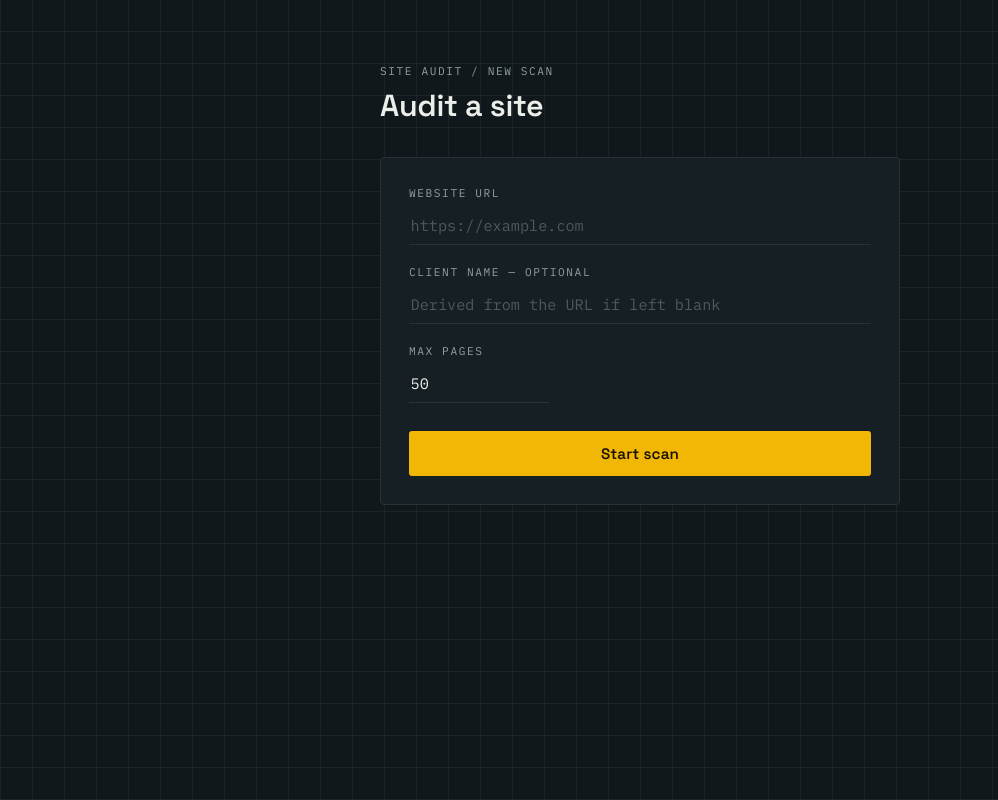
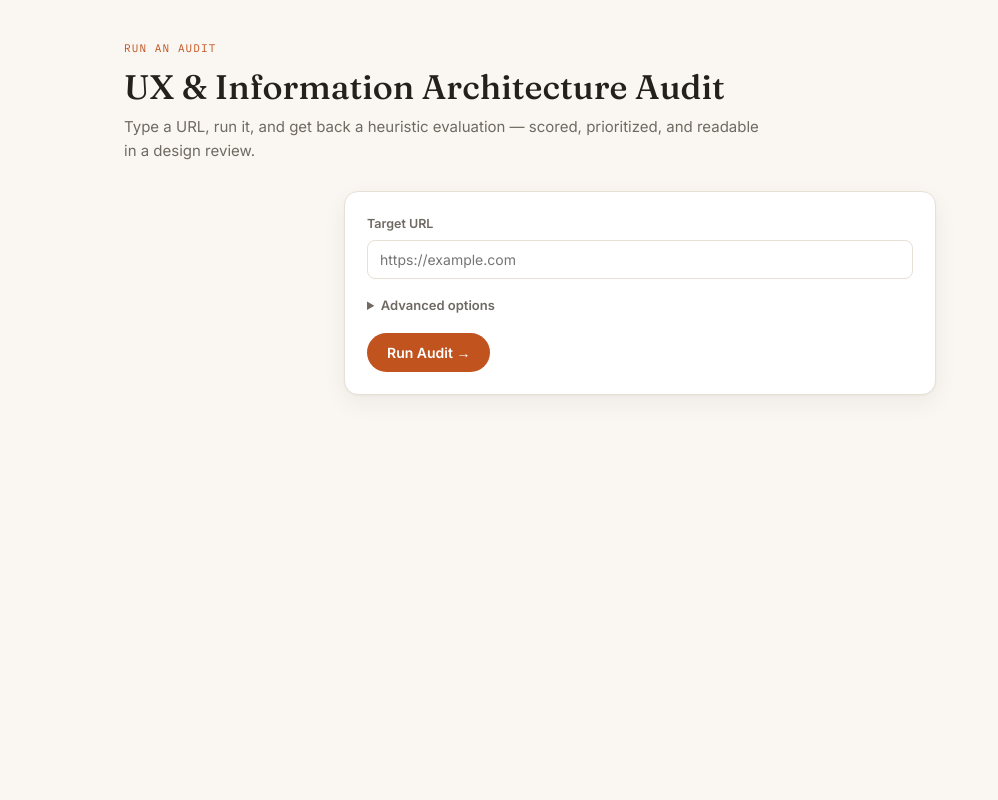
Before and after one commit to girishjain13/uxaudit-vercel, a Next.js app: page / in a window 1280 px wide. Shown: the whole page, without its empty margins (0-998 px from the left). Built offline with nearby package versions, Linux system fonts and the light colour scheme.

Commit message:
Restyle UI to match ux-audit-lite's Studio design system

```diff
--- a/app/api/crawl/page/route.ts
+++ b/app/api/crawl/page/route.ts
@@ -148,7 +148,7 @@ async function handler(req: NextRequest) {
     console.error(`[crawl/page] audit=${auditId} url=${url} depth=${depth}:`, err);
 
     try {
-      await db.insert(pages).values({ auditId, url, depth, error: message });
+      await db.insert(pages).values({ auditId, url, depth, error: message.slice(0, 2000) });
     } catch {
       // best-effort — don't let a failed error-log write mask the real error
     }
--- a/app/globals.css
+++ b/app/globals.css
@@ -1,212 +1,270 @@
+/* ===========================================================
+   Design tokens — "Studio": a heuristic-evaluation deliverable,
+   not an engineering dashboard. Warm paper, editorial serif
+   headings, one confident accent color, generous whitespace.
+   Ported from the ux-audit-lite reference to keep this tool's
+   look consistent with that report format.
+   =========================================================== */
 :root {
-  --ink-bg: #10181c;
-  --ink-bg-raised: #161f24;
-  --paper: #eceee9;
-  --paper-dim: #8fa0a3;
-  --grid-line: rgba(236, 238, 233, 0.055);
-  --border: #26333a;
-  --border-bright: #3a4a52;
-  --signal-amber: #f2b705;
-  --signal-teal: #3fd6c0;
-  --signal-coral: #e8604c;
+  --paper: #faf7f2;
+  --surface: #ffffff;
+  --surface-2: #f3eee6;
+  --line: #e7e0d4;
+  --ink: #24211d;
+  --ink-dim: #6e6a62;
+  --ink-faint: #9a958a;
 
-  --font-display: var(--font-space-grotesk), "Space Grotesk", system-ui, sans-serif;
-  --font-body: var(--font-plex-sans), "IBM Plex Sans", system-ui, sans-serif;
-  --font-mono: var(--font-plex-mono), "IBM Plex Mono", ui-monospace, monospace;
+  --accent: #c1531f; /* clay / terracotta */
+  --accent-ink: #ffffff;
+  --sage: #4f7a5c; /* strong / clean */
+  --amber: #b8862b; /* needs improvement */
+  --coral: #b23a34; /* critical */
+
+  --radius: 14px;
+  --radius-sm: 8px;
+  --shadow: 0 1px 2px rgba(36, 33, 29, 0.04), 0 8px 24px rgba(36, 33, 29, 0.06);
+
+  --font-display: var(--font-fraunces), "Fraunces", "Iowan Old Style", Georgia, serif;
+  --font-body: var(--font-inter), "Inter", -apple-system, sans-serif;
+  --font-mono: var(--font-plex-mono), "IBM Plex Mono", monospace;
 }
 
 * {
   box-sizing: border-box;
 }
+html {
+  scroll-behavior: smooth;
+}
 
-html,
 body {
-  padding: 0;
   margin: 0;
-  background: var(--ink-bg);
-  color: var(--paper);
+  background: var(--paper);
+  color: var(--ink);
   font-family: var(--font-body);
+  font-size: 15.5px;
+  line-height: 1.6;
   min-height: 100vh;
 }
 
-body {
-  background-image:
-    repeating-linear-gradient(0deg, var(--grid-line) 0px, var(--grid-line) 1px, transparent 1px, transparent 32px),
-    repeating-linear-gradient(90deg, var(--grid-line) 0px, var(--grid-line) 1px, transparent 1px, transparent 32px);
+a {
+  color: var(--accent);
+  text-decoration: none;
+}
+a:hover {
+  text-decoration: underline;
+}
+::selection {
+  background: var(--accent);
+  color: #fff;
 }
 
-a {
-  color: var(--signal-teal);
+h1, h2, h3 {
+  font-family: var(--font-display);
+  font-weight: 500;
+  margin: 0;
 }
 
-.eyebrow {
+/* ---- masthead ---- */
+.masthead {
+  padding: 40px 24px 28px;
+  max-width: 1080px;
+  margin: 0 auto;
+}
+.masthead .kicker {
   font-family: var(--font-mono);
-  font-size: 0.7rem;
-  letter-spacing: 0.14em;
+  font-size: 11px;
+  letter-spacing: 0.1em;
   text-transform: uppercase;
-  color: var(--paper-dim);
+  color: var(--accent);
+  margin-bottom: 10px;
+}
+.masthead h1 {
+  font-size: 34px;
+  line-height: 1.15;
+  color: var(--ink);
+}
+.masthead .sub {
+  color: var(--ink-dim);
+  margin-top: 8px;
+  font-size: 15px;
+  max-width: 640px;
 }
 
-.field {
-  display: flex;
-  flex-direction: column;
-  gap: 0.4rem;
+.wrap {
+  max-width: 640px;
+  margin: 0 auto;
+  padding: 0 24px 72px;
 }
 
-.field-input {
-  font-family: var(--font-mono);
-  font-size: 0.95rem;
-  background: transparent;
-  color: var(--paper);
-  border: none;
-  border-bottom: 1px solid var(--border);
-  padding: 0.55rem 0.1rem;
-  outline: none;
-  transition: border-color 0.15s ease;
+.section {
+  margin-bottom: 36px;
+}
+.section-head {
+  margin-bottom: 16px;
+}
+.section-head h2 {
+  font-size: 22px;
 }
 
-.field-input:focus-visible {
-  border-bottom-color: var(--signal-amber);
-  outline: 2px solid var(--signal-amber);
-  outline-offset: 2px;
+.card {
+  background: var(--surface);
+  border: 1px solid var(--line);
+  border-radius: var(--radius);
+  box-shadow: var(--shadow);
+  padding: 22px;
+}
+.card + .card {
+  margin-top: 14px;
 }
 
-.field-input::placeholder {
-  color: #4a5a60;
+/* ---- buttons / forms ---- */
+.btn {
+  font-family: var(--font-body);
+  font-size: 14px;
+  font-weight: 600;
+  background: var(--accent);
+  color: #fff;
+  border: none;
+  padding: 11px 20px;
+  border-radius: 999px;
+  cursor: pointer;
+  transition: opacity 0.15s ease;
+  display: inline-block;
+}
+.btn:hover {
+  opacity: 0.88;
+  text-decoration: none;
+}
+.btn.secondary {
+  background: transparent;
+  color: var(--ink);
+  border: 1px solid var(--line);
+}
+.btn:disabled {
+  opacity: 0.4;
+  cursor: not-allowed;
 }
 
-.btn-primary {
-  font-family: var(--font-display);
+input[type="text"],
+input[type="number"],
+input[type="url"] {
+  background: var(--surface);
+  border: 1px solid var(--line);
+  color: var(--ink);
+  font-family: var(--font-body);
+  font-size: 14px;
+  padding: 10px 12px;
+  border-radius: var(--radius-sm);
+  width: 100%;
+}
+input:focus {
+  outline: 2px solid var(--accent);
+  outline-offset: 1px;
+}
+label.field-label {
+  font-size: 12.5px;
   font-weight: 600;
-  font-size: 0.95rem;
-  letter-spacing: 0.01em;
-  background: var(--signal-amber);
-  color: #1a1300;
-  border: none;
-  border-radius: 3px;
-  padding: 0.8rem 1.2rem;
-  cursor: pointer;
-  transition: filter 0.15s ease, transform 0.05s ease;
+  color: var(--ink-dim);
+  display: block;
+  margin-bottom: 6px;
+}
+.field {
+  margin-bottom: 16px;
+}
+.field-row {
+  display: grid;
+  grid-template-columns: 1fr 1fr 1fr;
+  gap: 16px;
+}
+.checkline {
+  display: flex;
+  align-items: center;
+  gap: 8px;
+  font-size: 13.5px;
+  color: var(--ink-dim);
+}
+.small-dim {
+  color: var(--ink-faint);
+  font-size: 12.5px;
 }
 
-.btn-primary:hover:not(:disabled) {
-  filter: brightness(1.08);
+details summary {
+  cursor: pointer;
+  font-size: 13px;
+  color: var(--ink-dim);
+  font-weight: 600;
 }
 
-.btn-primary:active:not(:disabled) {
-  transform: translateY(1px);
+/* ---- progress dashboard ---- */
+.progress-outer {
+  height: 8px;
+  background: var(--surface-2);
+  border-radius: 4px;
+  overflow: hidden;
 }
-
-.btn-primary:disabled {
-  background: var(--border-bright);
-  color: var(--paper-dim);
-  cursor: default;
+.progress-inner {
+  height: 100%;
+  background: var(--accent);
+  transition: width 0.3s ease;
 }
-
-.btn-primary:focus-visible {
-  outline: 2px solid var(--signal-amber);
-  outline-offset: 3px;
+.progress-inner.indeterminate {
+  width: 40% !important;
+  animation: indeterminate-sweep 1.4s ease-in-out infinite;
 }
-
-.btn-secondary {
-  font-family: var(--font-mono);
-  font-size: 0.85rem;
-  background: transparent;
-  color: var(--paper);
-  border: 1px solid var(--border-bright);
-  border-radius: 3px;
-  padding: 0.55rem 0.9rem;
-  cursor: pointer;
-}
-
-.btn-secondary:hover {
-  border-color: var(--paper-dim);
-}
-
-.panel {
-  background: var(--ink-bg-raised);
-  border: 1px solid var(--border);
-  border-radius: 4px;
-}
-
-.status-badge {
-  font-family: var(--font-mono);
-  font-size: 0.75rem;
-  letter-spacing: 0.08em;
-  text-transform: uppercase;
-  padding: 0.2rem 0.5rem;
-  border-radius: 2px;
-  border: 1px solid currentColor;
-}
-
-.status-badge--amber {
-  color: var(--signal-amber);
-}
-.status-badge--teal {
-  color: var(--signal-teal);
-}
-.status-badge--coral {
-  color: var(--signal-coral);
-}
-
-.scan-line-track {
-  position: relative;
-  height: 2px;
-  background: var(--border);
-  overflow: hidden;
-  border-radius: 2px;
-}
-
-.scan-line-track__fill {
-  position: absolute;
-  inset: 0;
-  background: var(--signal-teal);
-}
-
-.scan-line-track__sweep {
-  position: absolute;
-  top: 0;
-  left: -30%;
-  width: 30%;
-  height: 100%;
-  background: var(--signal-amber);
-  animation: sweep 1.6s ease-in-out infinite;
-}
-
-@keyframes sweep {
+@keyframes indeterminate-sweep {
   0% {
-    left: -30%;
+    margin-left: -40%;
   }
   100% {
-    left: 100%;
+    margin-left: 100%;
   }
 }
-
 @media (prefers-reduced-motion: reduce) {
-  .scan-line-track__sweep {
+  .progress-inner.indeterminate {
     animation: none;
-    left: 0;
-    width: 100%;
+    margin-left: 0;
+    width: 100% !important;
     opacity: 0.5;
   }
 }
 
+.stat-row {
+  display: grid;
+  grid-template-columns: repeat(2, 1fr);
+  gap: 14px;
+  margin: 16px 0;
+}
 .stat {
-  display: flex;
-  flex-direction: column;
-  gap: 0.15rem;
+  text-align: center;
+  border: 1px solid var(--line);
+  border-radius: var(--radius);
+  padding: 14px;
+  background: var(--surface);
+}
+.stat .v {
+  font-family: var(--font-display);
+  font-size: 24px;
+}
+.stat .l {
+  font-size: 11px;
+  color: var(--ink-faint);
+  text-transform: uppercase;
+  letter-spacing: 0.05em;
+  margin-top: 2px;
 }
 
-.stat-value {
+.badge-status {
+  display: inline-block;
   font-family: var(--font-mono);
-  font-size: 1.4rem;
-  color: var(--paper);
+  font-size: 11px;
+  padding: 6px 14px;
+  background: var(--accent);
+  color: #fff;
+  border-radius: 999px;
 }
-
-.stat-label {
-  font-family: var(--font-mono);
-  font-size: 0.68rem;
-  letter-spacing: 0.1em;
-  text-transform: uppercase;
-  color: var(--paper-dim);
+.badge-status.done {
+  background: var(--sage);
 }
+.badge-status.failed {
+  background: var(--coral);
+}
--- a/app/layout.tsx
+++ b/app/layout.tsx
@@ -1,16 +1,16 @@
-import { IBM_Plex_Mono, IBM_Plex_Sans, Space_Grotesk } from "next/font/google";
+import { Fraunces, IBM_Plex_Mono, Inter } from "next/font/google";
 import "./globals.css";
 
-const spaceGrotesk = Space_Grotesk({
+const fraunces = Fraunces({
   subsets: ["latin"],
-  variable: "--font-space-grotesk",
-  weight: ["500", "600", "700"],
+  variable: "--font-fraunces",
+  weight: ["400", "500", "600"],
 });
 
-const plexSans = IBM_Plex_Sans({
+const inter = Inter({
   subsets: ["latin"],
-  variable: "--font-plex-sans",
-  weight: ["400", "500"],
+  variable: "--font-inter",
+  weight: ["400", "500", "600", "700"],
 });
 
 const plexMono = IBM_Plex_Mono({
@@ -20,13 +20,13 @@ const plexMono = IBM_Plex_Mono({
 });
 
 export const metadata = {
-  title: "UX Audit Crawler",
-  description: "Website audit crawler — enter a URL to start a scan.",
+  title: "UX & IA Audit Tool",
+  description: "Type a URL, run it, and get back a heuristic evaluation of the site.",
 };
 
 export default function RootLayout({ children }: { children: React.ReactNode }) {
   return (
-    <html lang="en" className={`${spaceGrotesk.variable} ${plexSans.variable} ${plexMono.variable}`}>
+    <html lang="en" className={`${fraunces.variable} ${inter.variable} ${plexMono.variable}`}>
       <body>{children}</body>
     </html>
   );
--- a/app/page.tsx
+++ b/app/page.tsx
@@ -6,7 +6,11 @@ import { AuditStatusPanel } from "./components/AuditStatusPanel";
 export default function Home() {
   const [startUrl, setStartUrl] = useState("");
   const [clientName, setClientName] = useState("");
-  const [maxPages, setMaxPages] = useState(50);
+  const [maxPages, setMaxPages] = useState(500);
+  const [maxDepth, setMaxDepth] = useState(12);
+  const [maxConcurrency, setMaxConcurrency] = useState(4);
+  const [respectRobots, setRespectRobots] = useState(true);
+  const [clientStatedPageCount, setClientStatedPageCount] = useState("");
   const [submitting, setSubmitting] = useState(false);
   const [submitError, setSubmitError] = useState<string | null>(null);
   const [activeAuditId, setActiveAuditId] = useState<string | null>(null);
@@ -23,6 +27,10 @@ export default function Home() {
           startUrl,
           clientName: clientName.trim() || new URL(startUrl).hostname,
           maxPages,
+          maxDepth,
+          maxConcurrency,
+          respectRobots,
+          ...(clientStatedPageCount ? { clientStatedPageCount: Number(clientStatedPageCount) } : {}),
         }),
       });
       const text = await res.text();
@@ -41,105 +49,133 @@ export default function Home() {
   }
 
   return (
-    <main
-      style={{
-        minHeight: "100vh",
-        display: "flex",
-        alignItems: "flex-start",
-        justifyContent: "center",
-        padding: "4rem 1.5rem",
-      }}
-    >
-      <div style={{ width: "100%", maxWidth: 520 }}>
-        <div style={{ marginBottom: "2rem" }}>
-          <div className="eyebrow" style={{ marginBottom: "0.5rem" }}>
-            Site Audit / New Scan
+    <>
+      <div className="masthead">
+        <div className="kicker">Run an Audit</div>
+        <h1>UX &amp; Information Architecture Audit</h1>
+        <div className="sub">
+          Type a URL, run it, and get back a heuristic evaluation — scored, prioritized, and readable in a design
+          review.
         </div>
-          <h1
-            style={{
-              fontFamily: "var(--font-display)",
-              fontSize: "1.9rem",
-              fontWeight: 600,
-              margin: 0,
-              letterSpacing: "-0.01em",
-            }}
-          >
-            Audit a site
-          </h1>
       </div>
 
+      <div className="wrap">
         {!activeAuditId ? (
-          <form
-            onSubmit={handleSubmit}
-            className="panel"
-            style={{ padding: "1.75rem", display: "flex", flexDirection: "column", gap: "1.25rem" }}
-          >
+          <div className="section">
+            <div className="card">
+              <form onSubmit={handleSubmit}>
                 <div className="field">
-              <label className="eyebrow" htmlFor="startUrl">
-                Website URL
+                  <label className="field-label" htmlFor="start_url">
+                    Target URL
                   </label>
                   <input
-                id="startUrl"
+                    id="start_url"
                     type="url"
                     required
                     placeholder="https://example.com"
                     value={startUrl}
                     onChange={(e) => setStartUrl(e.target.value)}
-                className="field-input"
                   />
                 </div>
 
+                <details style={{ marginBottom: 18 }}>
+                  <summary>Advanced options</summary>
+                  <div className="field-row" style={{ marginTop: 14 }}>
                     <div className="field">
-              <label className="eyebrow" htmlFor="clientName">
-                Client name — optional
+                      <label className="field-label" htmlFor="max_pages">
+                        Max Pages (cap 5000)
                       </label>
                       <input
-                id="clientName"
-                type="text"
-                placeholder="Derived from the URL if left blank"
-                value={clientName}
-                onChange={(e) => setClientName(e.target.value)}
-                className="field-input"
-              />
-            </div>
-
-            <div className="field">
-              <label className="eyebrow" htmlFor="maxPages">
-                Max pages
-              </label>
-              <input
-                id="maxPages"
+                        id="max_pages"
                         type="number"
                         min={1}
                         max={5000}
                         value={maxPages}
                         onChange={(e) => setMaxPages(Number(e.target.value))}
-                className="field-input"
-                style={{ maxWidth: 140 }}
+                      />
+                    </div>
+                    <div className="field">
+                      <label className="field-label" htmlFor="max_depth">
+                        Max Crawl Depth
+                      </label>
+                      <input
+                        id="max_depth"
+                        type="number"
+                        min={1}
+                        max={50}
+                        value={maxDepth}
+                        onChange={(e) => setMaxDepth(Number(e.target.value))}
+                      />
+                    </div>
+                    <div className="field">
+                      <label className="field-label" htmlFor="concurrency">
+                        Concurrency
+                      </label>
+                      <input
+                        id="concurrency"
+                        type="number"
+                        min={1}
+                        max={20}
+                        value={maxConcurrency}
+                        onChange={(e) => setMaxConcurrency(Number(e.target.value))}
+                      />
+                    </div>
+                  </div>
+
+                  <div className="field-row" style={{ gridTemplateColumns: "1fr" }}>
+                    <label className="checkline">
+                      <input type="checkbox" checked={respectRobots} onChange={(e) => setRespectRobots(e.target.checked)} />
+                      Respect robots.txt
+                    </label>
+                  </div>
+
+                  <div className="field" style={{ marginTop: 10 }}>
+                    <label className="field-label" htmlFor="client_name">
+                      Client name — optional
+                    </label>
+                    <input
+                      id="client_name"
+                      type="text"
+                      placeholder="Derived from the URL if left blank"
+                      value={clientName}
+                      onChange={(e) => setClientName(e.target.value)}
                     />
                   </div>
 
-            <button type="submit" disabled={submitting} className="btn-primary" style={{ marginTop: "0.5rem" }}>
-              {submitting ? "Starting scan…" : "Start scan"}
+                  <div className="field" style={{ marginTop: 10 }}>
+                    <label className="field-label" htmlFor="client_stated_page_count">
+                      Client-stated page count — optional
+                    </label>
+                    <input
+                      id="client_stated_page_count"
+                      type="number"
+                      placeholder="e.g. 500"
+                      value={clientStatedPageCount}
+                      onChange={(e) => setClientStatedPageCount(e.target.value)}
+                    />
+                    <p className="small-dim" style={{ marginTop: 6 }}>
+                      If the client told you roughly how many pages the site has, enter it here for a variance
+                      reference against what's actually crawled.
+                    </p>
+                  </div>
+                </details>
+
+                <button type="submit" disabled={submitting} className="btn">
+                  {submitting ? "Starting…" : "Run Audit →"}
                 </button>
-
-            {submitError && (
-              <p
-                style={{
-                  color: "var(--signal-coral)",
-                  fontFamily: "var(--font-mono)",
-                  fontSize: "0.85rem",
-                  margin: 0,
-                }}
-              >
-                {submitError}
-              </p>
-            )}
+                {submitError && <div className="small-dim" style={{ color: "var(--coral)", marginTop: 10 }}>{submitError}</div>}
               </form>
+            </div>
+          </div>
         ) : (
+          <div className="section">
+            <div className="section-head">
+              <h2>Run status</h2>
+            </div>
             <AuditStatusPanel auditId={activeAuditId} onReset={() => setActiveAuditId(null)} />
+          </div>
         )}
       </div>
-    </main>
+    </>
   );
 }
--- a/lib/db/schema.ts
+++ b/lib/db/schema.ts
@@ -98,7 +98,7 @@ export const pages = pgTable(
       .notNull()
       .default([]),
 
-    error: varchar("error", { length: 200 }),
+    error: varchar("error", { length: 2000 }),
   },
   (table) => ({
     uniqueAuditUrl: uniqueIndex("uq_audit_page_url").on(table.auditId, table.url),
```
Also changed, not shown: app/components/AuditStatusPanel.tsx (+41 -50 lines), lib/browserless.ts (+21 -3 lines). Lines whose indentation alone changed are shown as unchanged.
